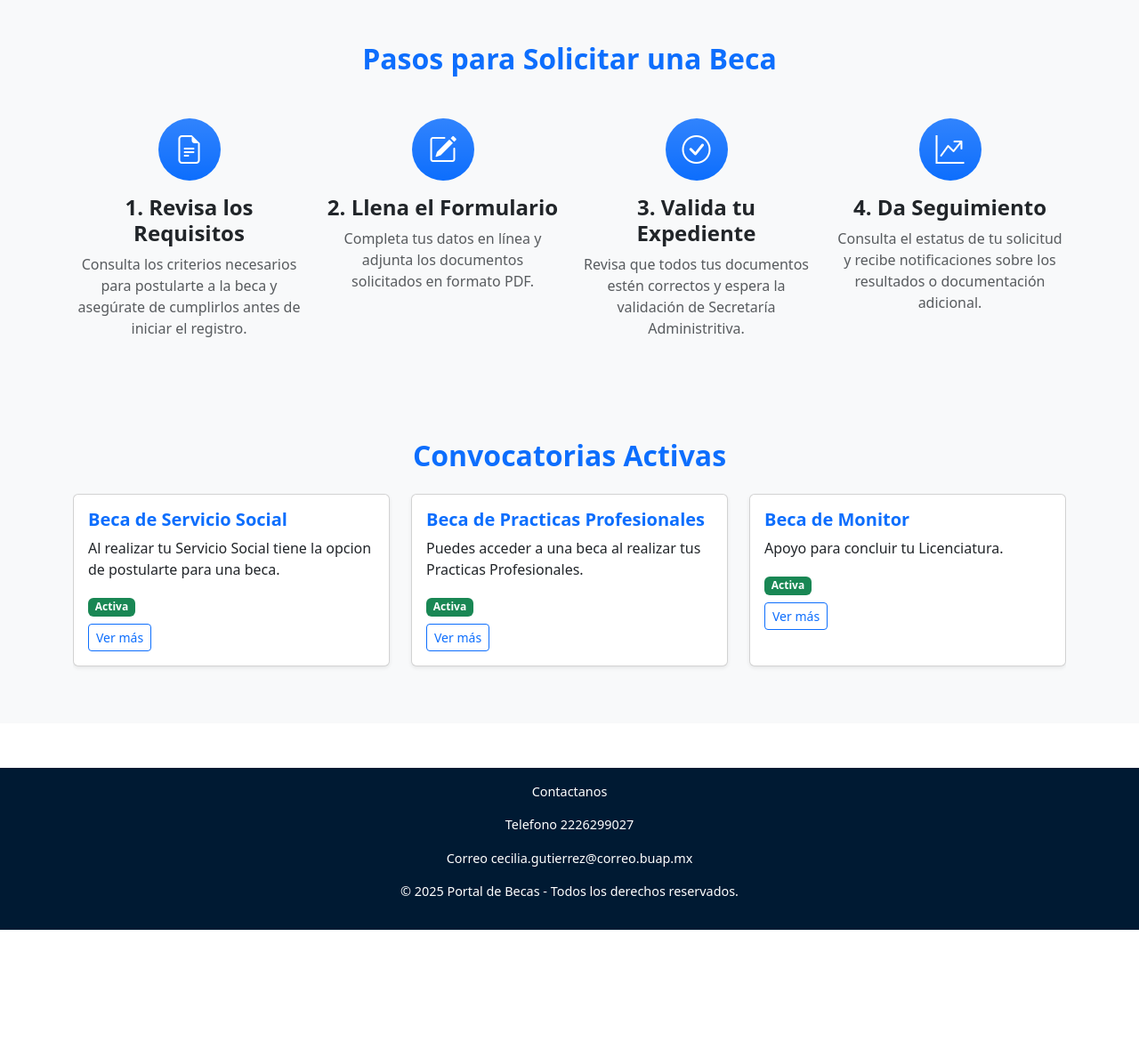
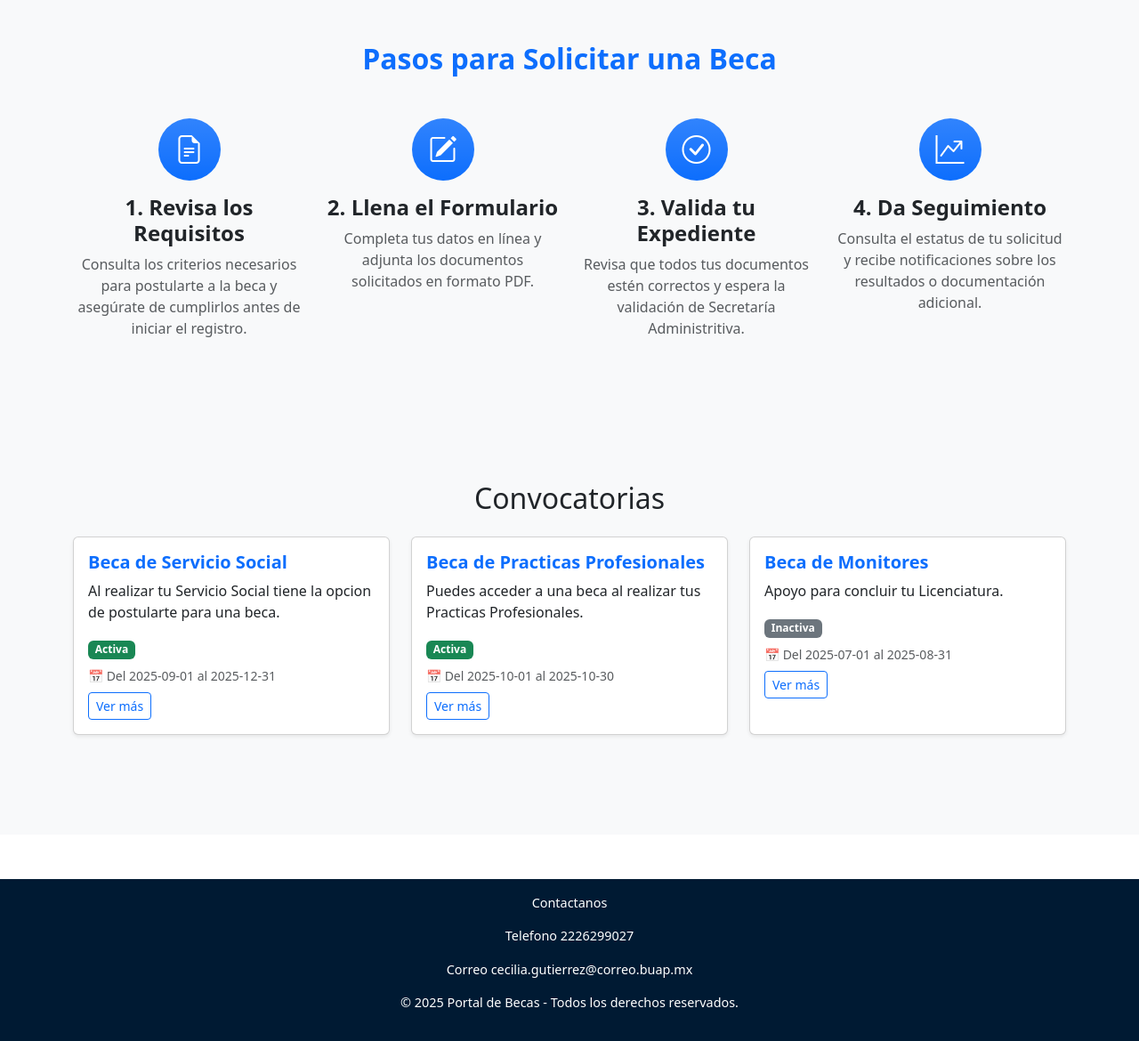
Before and after one commit to IYRH/becas_portal, a Flask app: page / in a window 1280 px wide; the page is wider, and only the part inside the window is pictured. Shown: the part 871-2041 px from the top of that part at 89% size. Before the commit the page ends 1916 px from the top of that part, so only its background shows below. Run offline with Flask 3, Linux system fonts and the light colour scheme; data comes from the database, SQL or seed files in the repository; both versions use the stored data as it was after the commit.

Commit message:
las fechas de las convocatorias ahora se muestran en la pagina principal

```diff
--- a/app.py
+++ b/app.py
@@ -2,6 +2,7 @@ from flask import Flask
 from database.db_setup import crear_base_datos
 from routes.main_routes import main_bp
 from routes.admin_routes import admin_bp
+import os
 
 app = Flask(__name__)
 app.secret_key = "clave-secreta-segura"  # Necesaria para sesiones Flask
@@ -11,7 +12,11 @@ app.register_blueprint(main_bp)
 app.register_blueprint(admin_bp, url_prefix="/admin")
 
 # Crear la base de datos si no existe
-crear_base_datos()
+if not os.path.exists("becas.db"):
+    crear_base_datos()
+    print("Base de datos creada exitosamente.")
+else:
+    print("La base de datos ya existe. No se volverá a crear.")
 
 if __name__ == "__main__":
     app.run(debug=True)
--- a/routes/main_routes.py
+++ b/routes/main_routes.py
@@ -11,7 +11,33 @@ os.makedirs(UPLOAD_FOLDER, exist_ok=True)
 
 @main_bp.route('/')
 def index():
-    return render_template('index.html')
+    conexion = sqlite3.connect('becas.db')
+    cursor = conexion.cursor()
+
+    # Obtener todas las convocatorias
+    cursor.execute("SELECT nombre, descripcion, fecha_inicio, fecha_fin FROM convocatorias")
+    todas = cursor.fetchall()
+    conexion.close()
+
+    hoy = datetime.now().date()
+
+    convocatorias_info = []
+    for nombre, descripcion, inicio, fin in todas:
+        if inicio and fin:
+            inicio_dt = datetime.strptime(inicio, "%Y-%m-%d").date()
+            fin_dt = datetime.strptime(fin, "%Y-%m-%d").date()
+            if inicio_dt <= hoy <= fin_dt:
+                estado = "Activa"
+            elif hoy < inicio_dt:
+                estado = "Próxima"
+            else:
+                estado = "Inactiva"
+        else:
+            estado = "Sin fechas"
+
+        convocatorias_info.append((nombre, descripcion, inicio, fin, estado))
+
+    return render_template('index.html', convocatorias=convocatorias_info)
 
 @main_bp.route('/formulario', methods=['GET', 'POST'])
 def formulario():
--- a/templates/index.html
+++ b/templates/index.html
@@ -120,57 +120,39 @@
 
 
 
-<!-- === Sección de Convocatorias Activas === -->
+<!-- === Sección de Convocatorias === -->
 <section class="py-5 bg-light">
-  <div class="container">
-    <h2 class="text-center mb-4 text-primary fw-bold">Convocatorias Activas</h2>
+  <div class="container my-5">
+    <h2 class="text-center mb-4">Convocatorias</h2>
+      <div class="row">
+        {% for c in convocatorias %}
+          <div class="col-md-4 mb-3">
+            <div class="card shadow-sm h-100">
+              <div class="card-body">
+                <h5 class="card-title text-primary fw-bold">{{ c[0] }}</h5>
+                <p class="card-text">{{ c[1] }}</p>
 
-    <div id="convocatoriasCarousel" class="carousel slide" data-bs-ride="carousel">
-      <div class="carousel-inner">
+                {% if c[4] == "Activa" %}
+                  <span class="badge bg-success mb-2">Activa</span><br>
+                  {% elif c[4] == "Próxima" %}
+                    <span class="badge bg-info text-dark mb-2">Próxima</span><br>
+                  {% elif c[4] == "Inactiva" %}
+                    <span class="badge bg-secondary mb-2">Inactiva</span><br>
+                  {% else %}
+                    <span class="badge bg-warning text-dark mb-2">Sin fechas</span><br>
+                {% endif %}
 
-        <!-- Tarjetas fila 1 -->
-        <div class="carousel-item active">
-          <div class="row justify-content-center">
+                {% if c[2] and c[3] %}
+                  <p class="text-muted small mb-2">📅 Del {{ c[2] }} al {{ c[3] }}</p>
+                {% endif %}
 
-            <div class="col-md-4 mb-3">
-              <div class="card shadow-sm h-100">
-
-                <div class="card-body">
-                  <h5 class="card-title text-primary fw-bold">Beca de Servicio Social</h5>
-                  <p class="card-text">Al realizar tu Servicio Social tiene la opcion de postularte para una beca.</p>
-                  <span class="badge bg-success mb-2">Activa</span><br>
-
-                  <a href="{{ url_for('main.formulario') }}" class="btn btn-outline-primary btn-sm">Ver más</a>
-                </div>
+                <a href="{{ url_for('main.formulario') }}" class="btn btn-outline-primary btn-sm">Ver más</a>
               </div>
             </div>
-
-            <div class="col-md-4 mb-3">
-              <div class="card shadow-sm h-100">
-
-                <div class="card-body">
-                  <h5 class="card-title text-primary fw-bold">Beca de Practicas Profesionales</h5>
-                  <p class="card-text">Puedes acceder a una beca al realizar tus Practicas Profesionales.</p>
-                  <span class="badge bg-success mb-2">Activa</span><br>
-                  <a href="{{ url_for('main.formulario') }}" class="btn btn-outline-primary btn-sm">Ver más</a>
-                </div>
-              </div>
-            </div>
-
-            <div class="col-md-4 mb-3">
-              <div class="card shadow-sm h-100">
-
-                <div class="card-body">
-                  <h5 class="card-title text-primary fw-bold">Beca de Monitor</h5>
-                  <p class="card-text">Apoyo para concluir tu Licenciatura.</p>
-                  <span class="badge bg-success mb-2">Activa</span><br>
-                  <a href="{{ url_for('main.formulario') }}" class="btn btn-outline-primary btn-sm">Ver más</a>
-                </div>
-              </div>
-            </div>
-
           </div>
-        </div>
+        {% endfor %}
+      </div>
+    </div>
 </section>
 
   <footer>
```
Also changed, not shown: becas.db (added).
